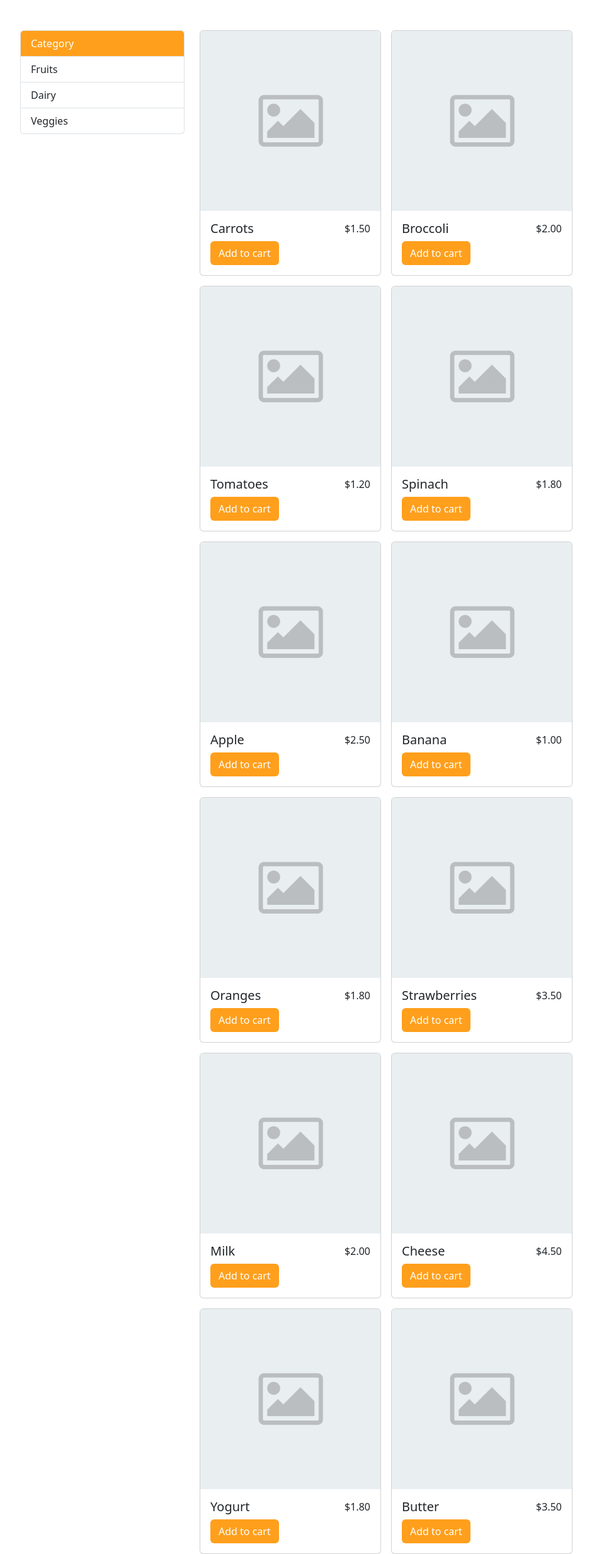
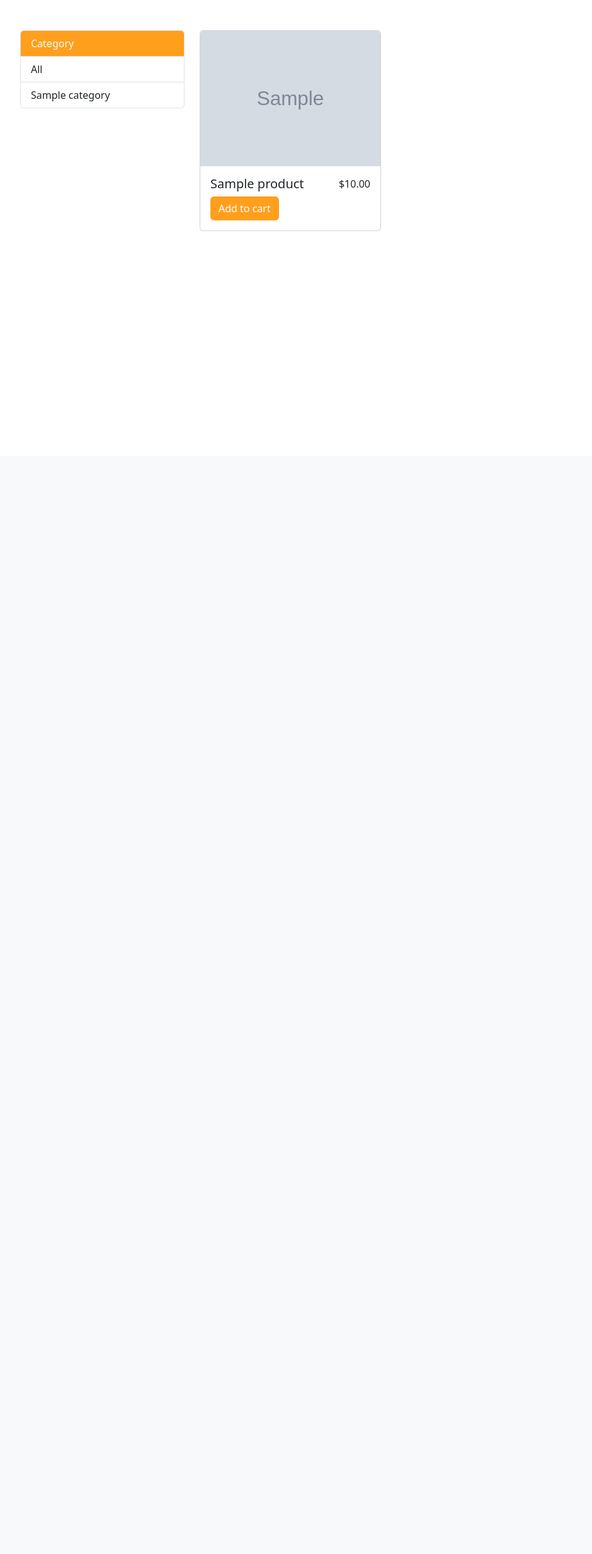
Before and after one commit to sagar1343/E-com, a Django app: page /eapp/ in a window 1280 px wide. Shown: the part 76-2544 px from the top of the page at 63% size, without its empty margins (50-990 px from the left). After the commit the page ends 800 px from the top, so only its background shows below. Run offline with Django 4.2, Linux system fonts and the light colour scheme; data comes from the database, SQL or seed files in the repository; tables that the repository leaves empty hold one stand-in row (Sample ...).

Commit message:
filtering done

```diff
--- a/ecom/eapp/models.py
+++ b/ecom/eapp/models.py
@@ -11,6 +11,8 @@ class Category(models.Model):
 class Product(models.Model):
     name = models.CharField(max_length=200)
     price = models.DecimalField(max_digits=10, decimal_places=2)
+    product_image = models.ImageField(default='def.png'
+                                      , upload_to='product_images')
     category = models.ForeignKey(to=Category, on_delete=models.CASCADE)
 
     def __str__(self):
--- a/ecom/eapp/templates/base.html
+++ b/ecom/eapp/templates/base.html
@@ -8,6 +8,7 @@
     <link crossorigin="anonymous" href="https://cdn.jsdelivr.net/npm/bootstrap@5.3.2/dist/css/bootstrap.min.css"
           integrity="sha384-T3c6CoIi6uLrA9TneNEoa7RxnatzjcDSCmG1MXxSR1GAsXEV/Dwwykc2MPK8M2HN" rel="stylesheet">
     <link rel="stylesheet" href={%  static 'eapp/base.css' %}>
+    <link rel="stylesheet" href={%  static 'eapp/home.css' %}>
 </head>
 <body>
 
--- a/ecom/eapp/templates/home.html
+++ b/ecom/eapp/templates/home.html
@@ -5,15 +5,16 @@
     <div class="col-3 ">
         <ul class="list-group">
             <li class="text-white list-group-item category-head">Category</li>
+            <a href={% url 'eapp-home' %} class="list-group-item list-group-item-action">All</a>
             {% for item in category %}
-            <li class="list-group-item ">{{item}}</li>
+                <a href={% url 'eapp-filter' category_id=item.id %} class="list-group-item list-group-item-action"> {{ item }} </a>
             {% endfor %}
         </ul>
     </div>
     <div class="col-9 d-flex flex-wrap flex-row gap-3">
         {% for product in products %}
         <div class="card" style="width: 18rem;">
-            <img alt="product_image" class="card-img-top " src={% static 'eapp/def.png' %}>
+            <img alt="product_image" class="card-img-top " src={{ product.product_image.url }}>
             <div class="card-body">
                 <div class="d-flex justify-content-between">
                     <h5 class="card-title">{{ product.name }}</h5>
--- a/ecom/eapp/urls.py
+++ b/ecom/eapp/urls.py
@@ -4,5 +4,6 @@ from django.urls import path, include
 urlpatterns = [
     path("", views.home, name='eapp-home'),
     path("store", views.store, name='eapp-store'),
-    path("account", views.account, name='eapp-account')
+    path("account", views.account, name='eapp-account'),
+    path("filter/<int:category_id>/", views.fliter, name='eapp-filter')
 ]
--- a/ecom/eapp/views.py
+++ b/ecom/eapp/views.py
@@ -1,5 +1,4 @@
 from django.shortcuts import render
-
 from .models import Product, Category
 
 
@@ -9,6 +8,12 @@ def home(request):
     return render(request, template_name="home.html", context={'products': products, 'category': category})
 
 
+def fliter(request, category_id):
+    category = Category.objects.all()
+    filter_product = Product.objects.filter(category=category_id)
+    return render(request, template_name="home.html", context={'products': filter_product,'category': category})
+
+
 def store(request):
     return render(request, template_name="store.html")
 
--- a/ecom/ecom/settings.py
+++ b/ecom/ecom/settings.py
@@ -11,7 +11,7 @@ https://docs.djangoproject.com/en/4.2/ref/settings/
 """
 
 from pathlib import Path
-
+import os
 
 # Build paths inside the project like this: BASE_DIR / 'subdir'.
 BASE_DIR = Path(__file__).resolve().parent.parent
@@ -121,7 +121,8 @@ STATIC_URL = "static/"
 STATICFILES_DIRS = [
     BASE_DIR / "static"
 ]
-
+MEDIA_ROOT = os.path.join(BASE_DIR, 'media')
+MEDIA_URL = '/media/'
 
 # Default primary key field type
 # https://docs.djangoproject.com/en/4.2/ref/settings/#default-auto-field
--- a/ecom/ecom/urls.py
+++ b/ecom/ecom/urls.py
@@ -14,11 +14,14 @@ Including another URLconf
     1. Import the include() function: from django.urls import include, path
     2. Add a URL to urlpatterns:  path('blog/', include('blog.urls'))
 """
+from django.conf import settings
+from django.conf.urls.static import static
 from django.contrib import admin
 from django.urls import path, include
-
 
 urlpatterns = [
     path("admin/", admin.site.urls),
     path("eapp/", include('eapp.urls'))
 ]
+if settings.DEBUG:
+    urlpatterns += static(settings.MEDIA_URL, document_root=settings.MEDIA_ROOT)
```
Also changed, not shown: ecom/db.sqlite3 (deleted), ecom/eapp/migrations/0001_initial.py (deleted), ecom/media/def.png (renamed from ecom/static/eapp/def.png).
